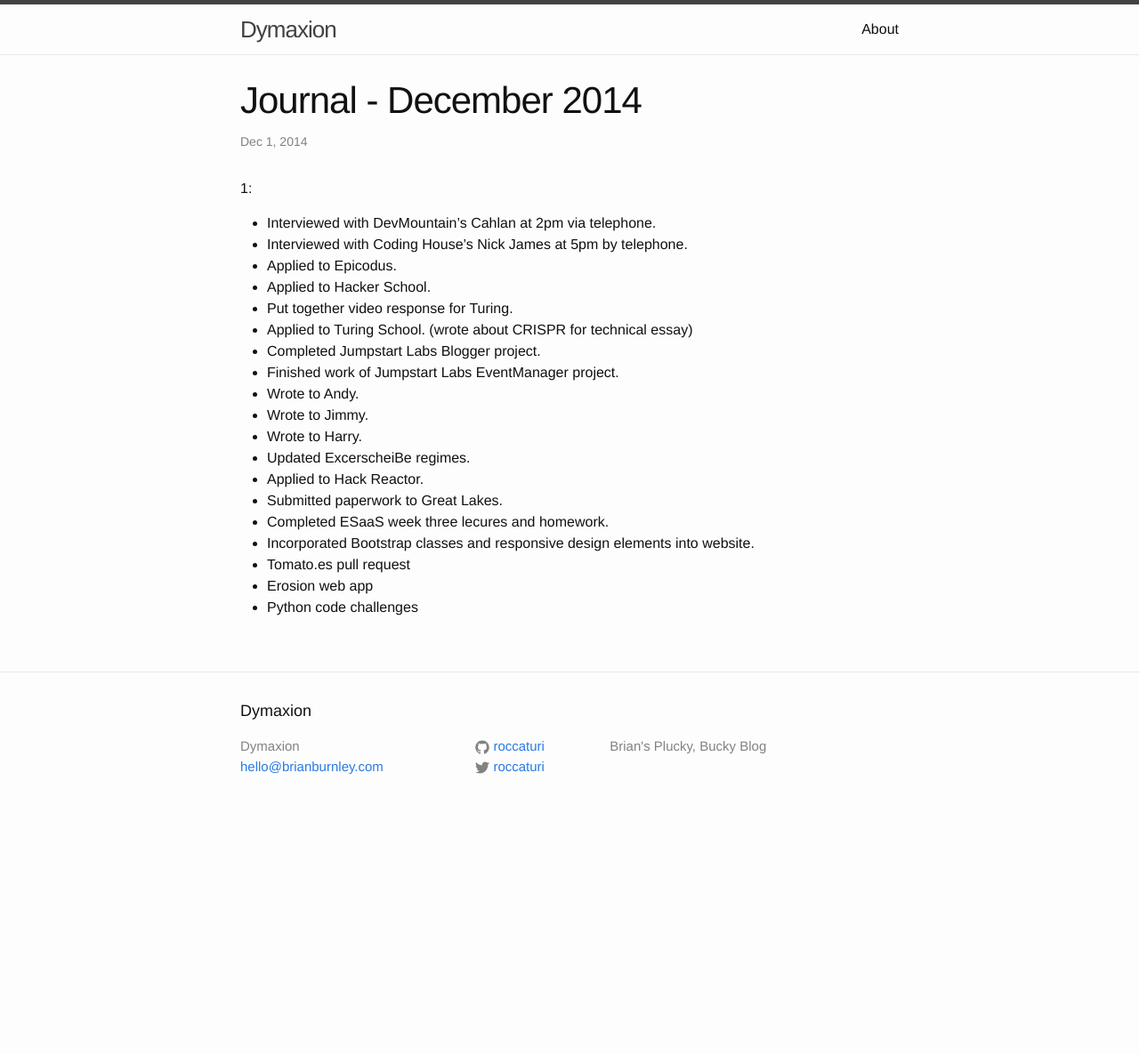
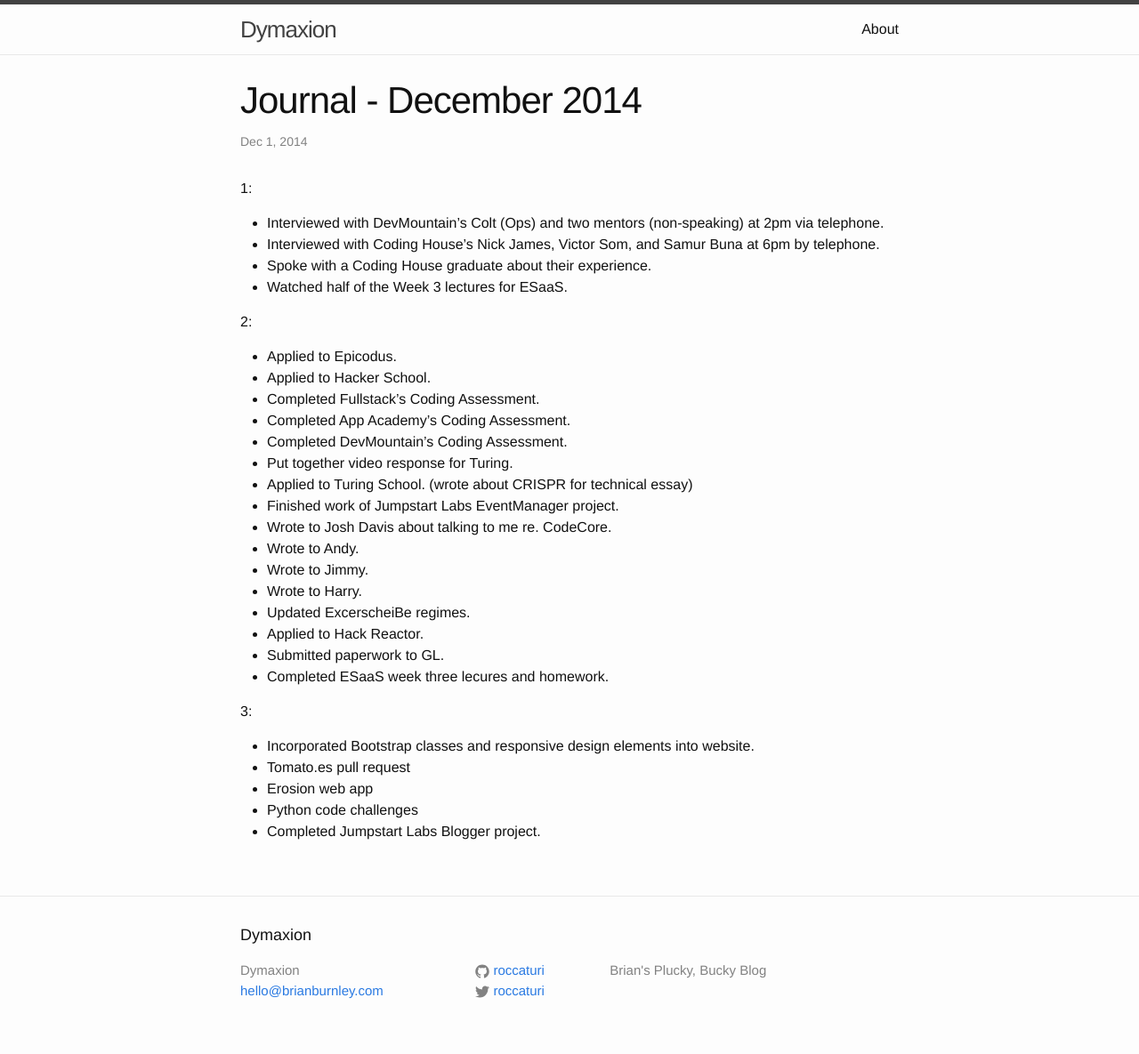
Before and after one commit to roccaturi/roccaturi.github.io, a Jekyll site: the page built from _posts/2014-12-01-journal.md, in a window 1280 px wide. Shown: the whole page at 89% size. Built offline with Jekyll 4.4.1, drawn with Linux system fonts in a browser that asks for light colours; Markdown is read by kramdown in place of the engine named in the settings; before the commit the page ends 933 px from its top, so only the background shows below that.

Commit message:
Updated Dec entry

```diff
--- a/_posts/2014-12-01-journal.md
+++ b/_posts/2014-12-01-journal.md
@@ -6,22 +6,32 @@ categories: journal
 ---
 
 1:
-+ Interviewed with DevMountain's Cahlan at 2pm via telephone.
-* Interviewed with Coding House's Nick James at 5pm by telephone.
+* Interviewed with DevMountain's Colt (Ops) and two mentors (non-speaking) at 2pm via telephone.
+* Interviewed with Coding House's Nick James, Victor Som, and Samur Buna at 6pm by telephone.
+* Spoke with a Coding House graduate about their experience.
+* Watched half of the Week 3 lectures for ESaaS.
+
+2:
 + Applied to Epicodus.
 + Applied to Hacker School.
++ Completed Fullstack's Coding Assessment.
++ Completed App Academy's Coding Assessment.
++ Completed DevMountain's Coding Assessment.
 + Put together video response for Turing.
 + Applied to Turing School. (wrote about CRISPR for technical essay)
-+ Completed Jumpstart Labs Blogger project.
 + Finished work of Jumpstart Labs EventManager project.
++ Wrote to Josh Davis about talking to me re. CodeCore.
 + Wrote to Andy.
 + Wrote to Jimmy.
 + Wrote to Harry.
 + Updated ExcerscheiBe regimes.
 + Applied to Hack Reactor.
-+ Submitted paperwork to Great Lakes.
++ Submitted paperwork to GL.
 + Completed ESaaS week three lecures and homework.
+
+3:
 + Incorporated Bootstrap classes and responsive design elements into website.
 + Tomato.es pull request
 + Erosion web app
 + Python code challenges
++ Completed Jumpstart Labs Blogger project.
```
